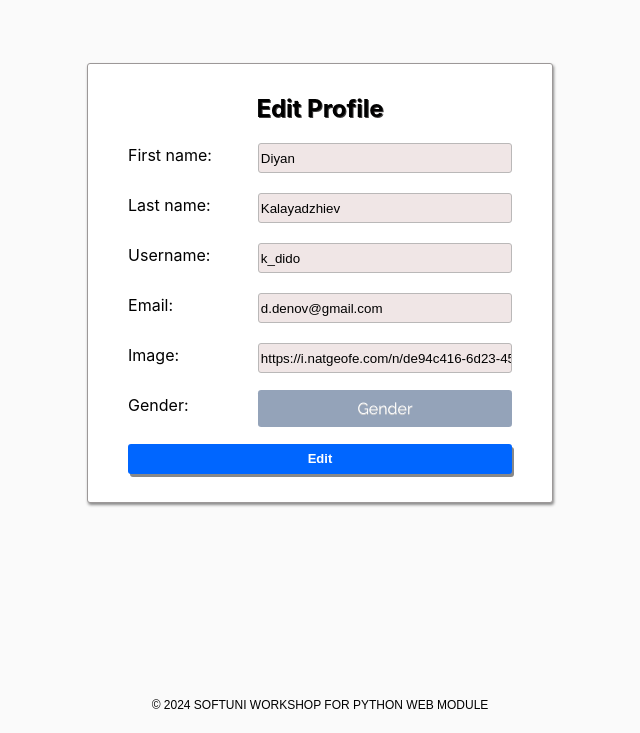
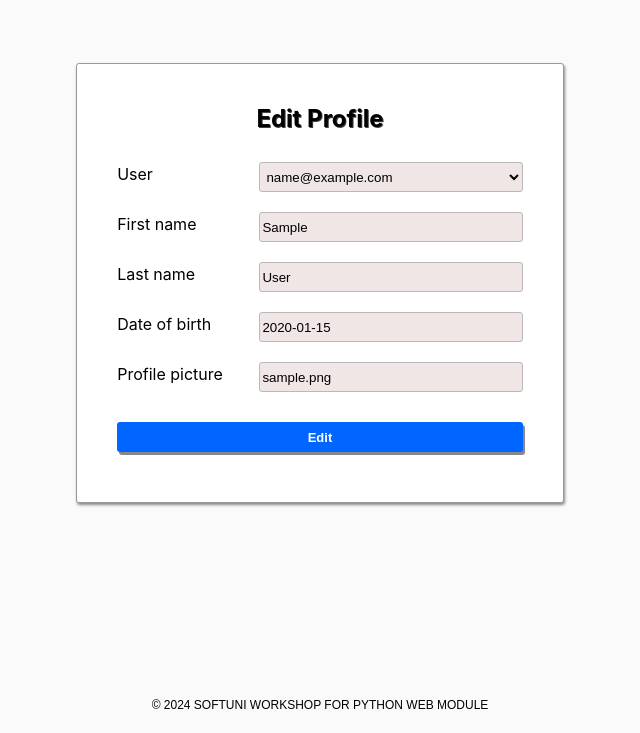
Before and after one commit to SiyanaTrend/Django-Workshop, a Django app: page /accounts/profile/1/edit/ in a window 1280 px wide. Shown: the part 87-820 px from the top of the page, without its empty margins (320-960 px from the left). Run offline with Django 5.2, Linux system fonts and the light colour scheme; a user stored in the database is signed in; tables that the repository leaves empty hold one stand-in row (values such as "Sample post").

Commit message:
feat: Add profile edit functionality

```diff
--- a/petstagram/accounts/forms.py
+++ b/petstagram/accounts/forms.py
@@ -1,5 +1,8 @@
 from django.contrib.auth import get_user_model
 from django.contrib.auth.forms import UserCreationForm, UserChangeForm
+from django import forms
+
+from accounts.models import Profile
 
 UserModel = get_user_model()
 
@@ -12,3 +15,11 @@ class AppUserCreationForm(UserCreationForm):
 class AppUserChangeForm(UserChangeForm):
     class Meta(UserChangeForm.Meta):
         model = UserModel
+
+class ProfileBaseForm(forms.ModelForm):
+    class Meta:
+        model = Profile
+        fields = "__all__"
+
+class ProfileEditForm(ProfileBaseForm):
+    pass
--- a/petstagram/accounts/urls.py
+++ b/petstagram/accounts/urls.py
@@ -9,7 +9,7 @@ urlpatterns = [
     path("logout/", LogoutView.as_view(), name='logout'),
     path('profile/<int:pk>/', include([
         path('', views.profile_details_view, name='profile-details'),
-        path('edit/', views.profile_edit_view, name='edit-profile'),
+        path('edit/', views.ProfileEditView.as_view(), name='edit-profile'),
         path('delete/', views.profile_delete_view, name='delete-profile')
     ])),
 ]
--- a/petstagram/accounts/views.py
+++ b/petstagram/accounts/views.py
@@ -1,10 +1,12 @@
 from django.contrib.auth import get_user_model, login
+from django.contrib.auth.mixins import LoginRequiredMixin, UserPassesTestMixin
 from django.http import HttpResponse, HttpRequest
 from django.shortcuts import render
-from django.urls import reverse_lazy
-from django.views.generic import CreateView
+from django.urls import reverse_lazy, reverse
+from django.views.generic import CreateView, UpdateView
 
-from accounts.forms import AppUserCreationForm
+from accounts.forms import AppUserCreationForm, ProfileEditForm
+from accounts.models import Profile
 
 UserModel = get_user_model()
 
@@ -26,8 +28,21 @@ class RegisterView(CreateView):
 def profile_details_view(request: HttpRequest, pk: int) -> HttpResponse:
     return render(request, 'accounts/profile-details-page.html')
 
-def profile_edit_view(request: HttpRequest, pk: int) -> HttpResponse:
-    return render(request, 'accounts/profile-edit-page.html')
+class ProfileEditView(LoginRequiredMixin, UserPassesTestMixin, UpdateView):
+    model = Profile
+    form_class = ProfileEditForm
+    template_name = 'accounts/profile-edit-page.html'
+
+    def test_func(self):
+        return self.request.user.pk == self.kwargs['pk']
+
+    def get_success_url(self) -> str:
+        return reverse(
+            'profile-details',
+            kwargs={
+                'pk': self.object.pk,
+            }
+        )
 
 def profile_delete_view(request: HttpRequest, pk: int) -> HttpResponse:
     return render(request, 'accounts/profile-delete-page.html')
--- a/petstagram/templates/accounts/profile-edit-page.html
+++ b/petstagram/templates/accounts/profile-edit-page.html
@@ -7,51 +7,19 @@
         <div class="edit-delete">
             <h2>Edit Profile</h2>
             <!-- Start Edit Profile From -->
-        <form action="">
+            <form method="post">
+                {% csrf_token %}
+
+                {% for field in form %}
+
+                    <p class="error"> {{ field.errors }} </p>
                     <div class="label-input">
-                <label for="first name">First name: </label>
-                <input type="text" placeholder="First name" value="Diyan">
-            </div>
-            <br>
-            <div class="label-input">
-                <label for="last name">Last name: </label>
-                <input type="text" placeholder="Last name" value="Kalayadzhiev">
-            </div>
-            <br>
-            <div class="label-input">
-                <label for="username">Username: </label>
-                <input type="text" placeholder="Username" value="k_dido">
-            </div>
-            <br>
-            <div class="label-input">
-                <label for="email">Email: </label>
-                <input type="email" placeholder="Email" value="d.denov@gmail.com">
-            </div>
-            <br>
-            <div class="label-input">
-                <label for="image">Image: </label>
-                <input type="text" placeholder="Link to to profile picture"
-                       value="https://i.natgeofe.com/n/de94c416-6d23-45f5-9708-e8d56289268e/naturepl_01132178.jpg?w=636&h=631">
+                        <label>{{ field.label }}</label>
+                        {{ field }}
                     </div>
                     <br>
 
-            <div class="label-input">
-                <label for="image">Gender: </label>
-                <div class="list-choice">
-                    <div class="list-choice-title">Gender</div>
-                    <div class="list-choice-objects">
-                        <label>
-                            <input type="radio" name="gender"/> <span>Male</span>
-                        </label>
-                        <label>
-                            <input type="radio" name="gender"/> <span>Female</span>
-                        </label>
-                        <label>
-                            <input type="radio" name="gender"/> <span>Do not show</span>
-                        </label>
-                    </div>
-                </div>
-            </div>
+                {% endfor %}
 
                 <!-- Edit Profile Button -->
                 <button class="edit-btn" type="submit">Edit</button>
```
Lines whose indentation alone changed are shown as unchanged.
